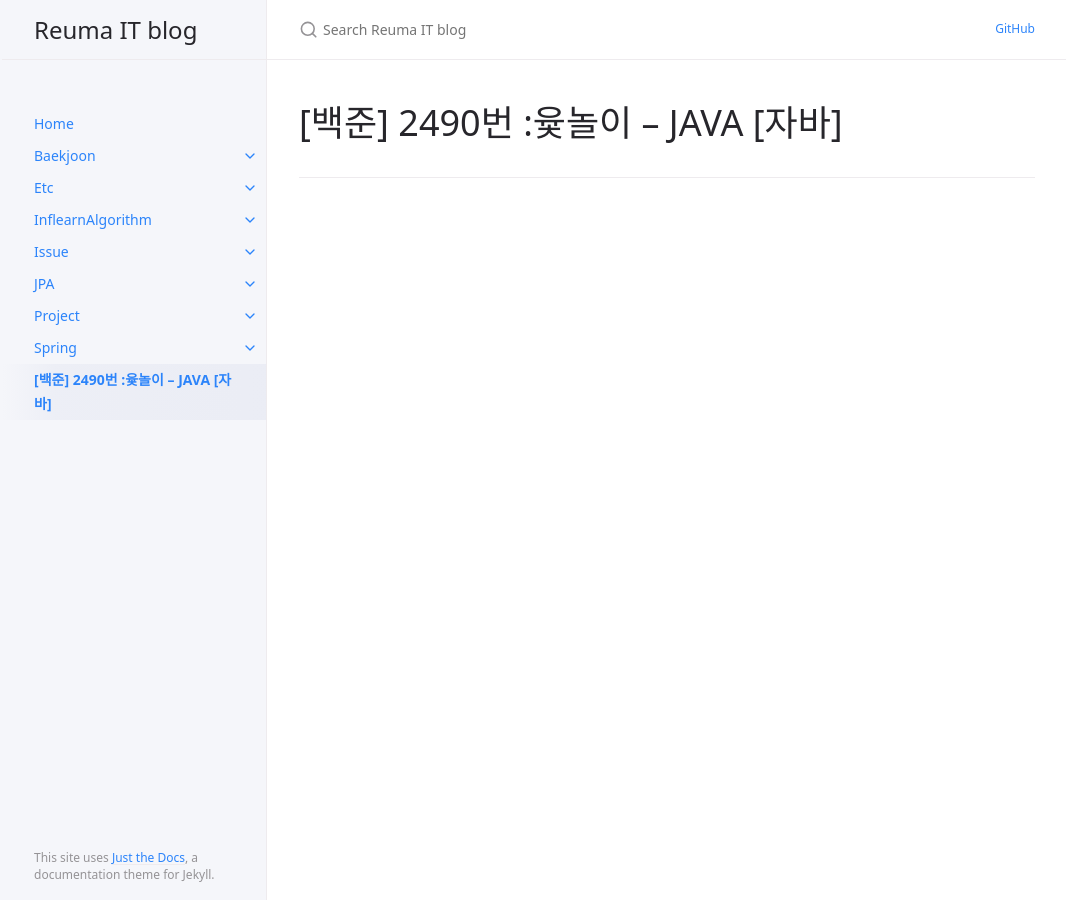
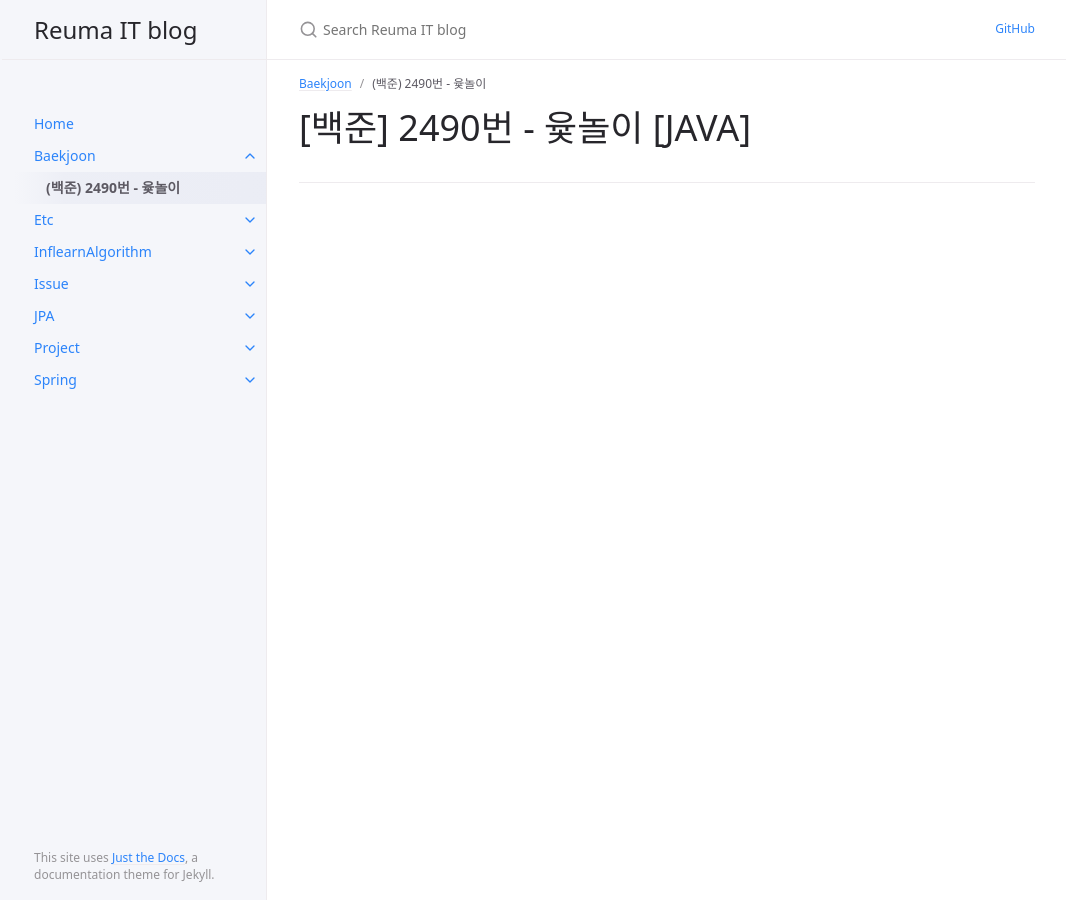
Before and after one commit to AReuma/AReuma.github.io, a Jekyll site: the page built from docs/Baekjoon/Session1.md, in a window 1280 px wide. Shown: the whole page, without its empty margins (105-1171 px from the left). Built offline with Jekyll 4.4.1, drawn with Linux system fonts in a browser that asks for light colours; our own code applies the rules of GitHub Pages for plain Markdown files.

```diff
--- a/docs/Baekjoon/Session1.md
+++ b/docs/Baekjoon/Session1.md
@@ -1,7 +1,7 @@
 ---
 layout: default
-title: [백준] 2490번 - 윷놀이
+title: (백준) 2490번 - 윷놀이
 parent: Baekjoon
 ---
 
-# [백준] 2490번 :윷놀이 – JAVA [자바]
+# [백준] 2490번 - 윷놀이 [JAVA]
```
